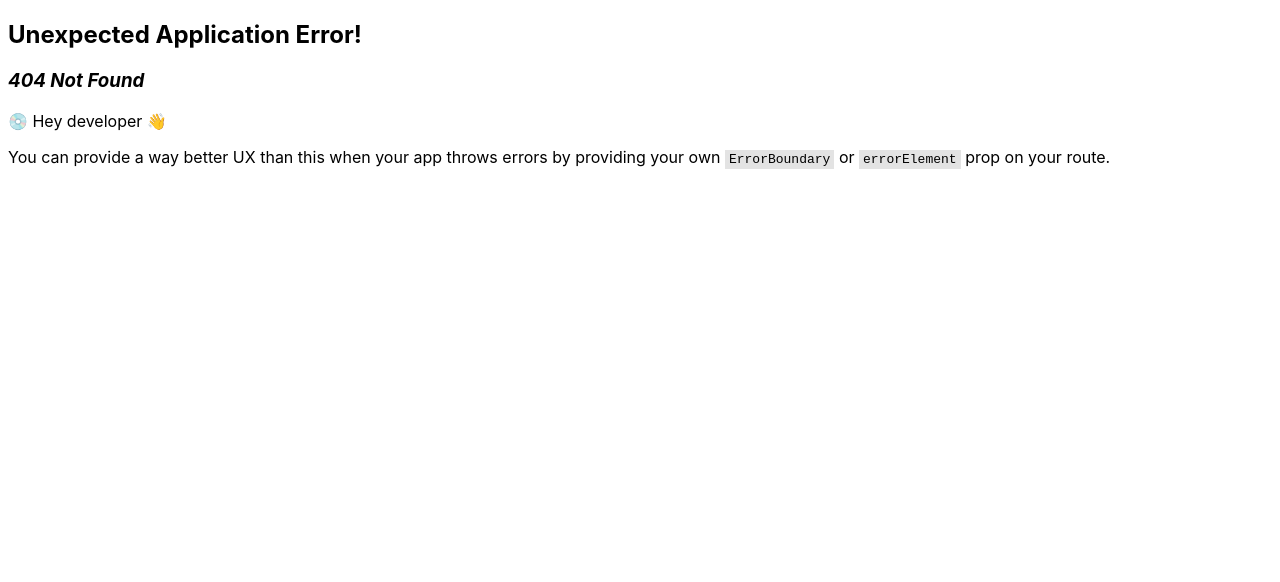
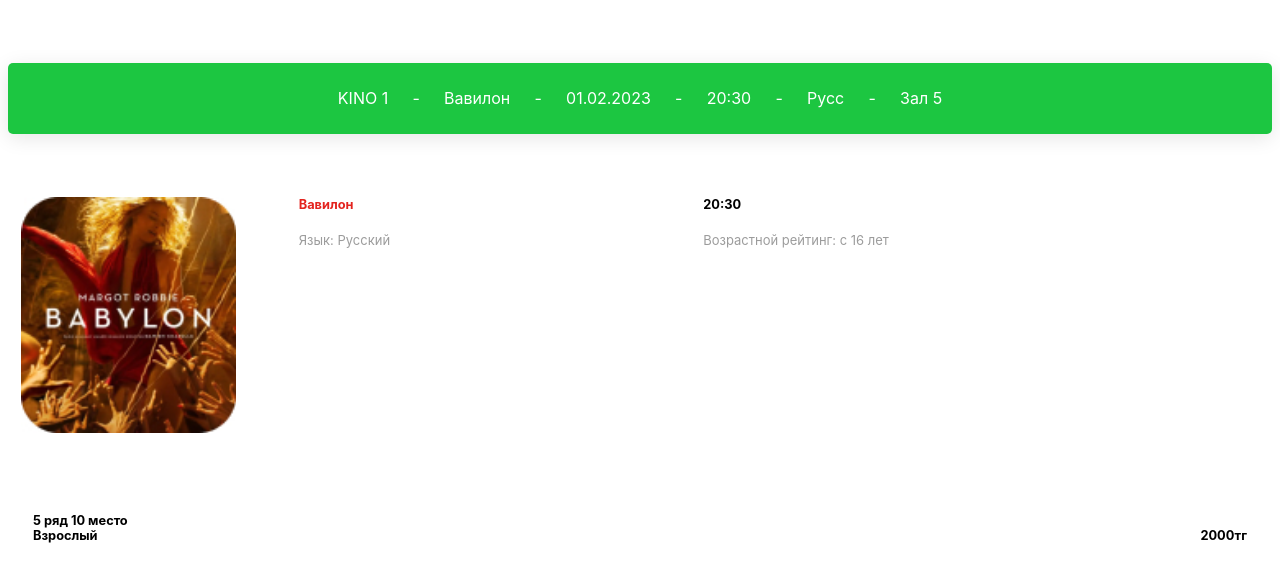
Before and after one commit to nurbolatkz/ticketbooking, a React (Create React App) app: page /test in a window 1280 px wide. Before the commit this address had no page. Shown: the top 582 px of the page. Built offline with nearby package versions, Linux system fonts and the light colour scheme.

Commit message:
added new files

```diff
--- a/src/App.js
+++ b/src/App.js
@@ -2,6 +2,7 @@ import React, {useState} from 'react';
 import {
     createBrowserRouter,
     RouterProvider,
+    redirect
 } from "react-router-dom";
 /* ------ import component ------ */
 import CinemaCardList from "./components/CinemaCardList";
@@ -9,11 +10,16 @@ import CinemaCard from "./components/CinemaCard";
 import DateOption from "./components/DateOption";
 import SnackList from "./components/SnackList.jsx";
 import Modal from "./components/Modal";
-
+import SnackPage from './components/SnackPage';
+import FilmBlock from './components/FilmBlock';
+import CinemaPlace from './components/CinemaPlace';
 import CinemaInfo from "./components/CinemaInfo";
 import FilmCardList from './components/FilmCardList';
+import SelectPlace from './components/SelectPlace';
+
 /* ------ import css ------ */
 import './styles/App.css';
+
 
 
 
@@ -28,18 +34,68 @@ function App() {
 const [cards, setCards] = useState([
 
         {id:1, address: 'KINO1', img_src: 'logo.jpg'},
-        {id:2, address: 'KINO1', img_src: 'logo.jpg'},
-        {id:3, address: 'KINO1', img_src: 'logo.jpg'},
-        {id:4, address: 'KINO1', img_src: 'logo.jpg'},
-        {id:5, address: 'KINO1', img_src: 'logo.jpg'}
+        {id:2, address: 'KINO2', img_src: 'logo.jpg'},
+        {id:3, address: 'KINO3', img_src: 'logo.jpg'},
+        {id:4, address: 'KINO4', img_src: 'logo.jpg'},
+        {id:5, address: 'KINO5', img_src: 'logo.jpg'}
 
     ])
 
     const [fcards, setFCards] = useState([
-        {id:1, film_name: 'Вавилон', times: ['20:30','21:10','21:40','22:00','00:00'],
-        lang: 'Русский', ageaccess: '16'},
-        {id:2, film_name: 'Отзвуки прошлого', times: ['22:30','23:10',
-        '23:40','00:00', '00:10'], lang: 'Русский', ageaccess: '18'},
+        {
+           id: 1,
+            movies : [
+                { id:1,
+                    film_name: 'Вавилон',
+                    date:'01.02.2023',
+                    times: ['20:30','21:10','21:40','22:00','00:00'],
+                    lang: 'Русский',
+                    ageaccess: '16'},
+                    {
+                        id:2,
+                        film_name: 'Отзвуки прошлого',
+                        date: '02.02.2023',
+                        times: ['22:30','23:10', '23:40','00:00', '00:10'],
+                        lang: 'Русский',
+                        ageaccess: '18'
+                    }
+
+            ]
+        },
+        {
+           id: 2,
+            movies: [
+                { id:1,
+                    film_name: 'Вавилон',
+                    date:'01.02.2023',
+                    times: ['20:30','21:10','21:40','22:00','00:00'],
+                    lang: 'Русский',
+                    ageaccess: '16'},
+                    {
+                        id:2,
+                        film_name: 'Отзвуки прошлого',
+                        date: '02.02.2023',
+                        times: ['22:30','23:10', '23:40','00:00', '00:10'],
+                        lang: 'Русский',
+                        ageaccess: '18'
+                    },
+                    { id:3,
+                        film_name: 'Вавилон',
+                        date:'01.02.2023',
+                        times: ['20:30','21:10','21:40','22:00','00:00'],
+                        lang: 'Русский',
+                        ageaccess: '16'},
+                        {
+                            id:4,
+                            film_name: 'Отзвуки прошлого',
+                            date: '02.02.2023',
+                            times: ['22:30','23:10', '23:40','00:00', '00:10'],
+                            lang: 'Русский',
+                            ageaccess: '18'
+                        }
+            ]
+        }
+
     ])
 
 
@@ -101,6 +157,7 @@ const [cards, setCards] = useState([
     const selectDayOption = (day) => {
         setSelectedDay(day);
         console.log(selectedDay);
+        redirect('/cinemas');
     }
 
     const router = createBrowserRouter([
@@ -112,9 +169,25 @@ const [cards, setCards] = useState([
                     <Modal active={isModalActive} setActive={setIsModalActive}>
                         <DateOption setActiveModal={setIsModalActive} selectDay={selectDayOption}></DateOption>
                     </Modal>
+                </>,
+        },
+        {
+            path: "/cinemas/:cinemaId/movies",
+            element:
+                <>
+                    <FilmCardList fcards = {fcards}></FilmCardList>
                 </>
-
         },
+        {
+         path: "/test",
+         element:
+         <>
+            <SnackPage></SnackPage>
+            <FilmBlock></FilmBlock>
+            <CinemaPlace></CinemaPlace>
+            {/* <SelectPlace></SelectPlace> */}
+         </>
+        }
     ]);
 
 
--- /dev/null
+++ b/src/components/CinemaPlace.jsx
@@ -0,0 +1,22 @@
+import React from 'react';
+import CinemaInfo from './CinemaInfo';
+import FilmCardList from "./FilmCardList";
+
+
+const CinemaPlace = ({props}) => {
+    return (
+        <div className='cinemaPlaceBody'>
+            <div className='selectedElements'>
+                <div className='leftSide'>
+                    <span>5 ряд 10 место</span><br></br>
+                    <span>Взрослый</span>
+                </div>
+                <div className='rightSide'>
+                    <span >2000тг</span>
+                </div>
+            </div>
+        </div>
+    )
+}
+
+export default CinemaPlace;
--- /dev/null
+++ b/src/components/FilmBlock.jsx
@@ -0,0 +1,24 @@
+import React from 'react';
+import CinemaInfo from './CinemaInfo';
+import FilmCardList from "./FilmCardList";
+
+const FilmBlock = ({props}) => {
+    return(
+        <div className='filmBlockBody'>
+            <div className='filmInfoBody'>
+                <img className='filmImage' src='/imgs/babylon.jpg'></img>
+                   <div className='filmInfoBlockOne'>
+                        <span className='filmName'>Вавилон</span><br></br>
+                        <span className='filmLang'>Язык: Русский</span>
+                   </div>
+                   <div className='filmInfoBlockTwo'>
+                        <span className='filmTime'>20:30</span><br></br>
+                        <span className='filmAgeAccess'>Возрастной рейтинг: с 16 лет</span>
+                   </div>
+            </div>
+        </div>
+    )
+}
+
+
+export default FilmBlock;
--- /dev/null
+++ b/src/components/SelectPlace.jsx
@@ -0,0 +1,38 @@
+// import React from 'react';
+// import CinemaInfo from './CinemaInfo';
+// import FilmCardList from "./FilmCardList";
+
+// const SelectPlace = ({props}) => {
+//     return (
+//         <div className='seatBody'>
+//             <div className='seats-container'>
+
+//             </div>
+//         </div>
+//     )
+// }
+
+// const Places = (row, col, booked) => {
+//     this.row = row;
+//     this.col = col;
+//     this.booked = booked;
+// }
+// seatsObjArr = [];
+
+// for(let i = 0; i < 13; i++){
+//     for(j = 0; j < 8; j++){
+//         seatsObjArr.push(new Places(i, j, false));
+//     }
+// }
+
+// console.log(seatsObjArr);
+
+// seatsObjArr.array.forEach(seat => {
+//     const seatDiv = document.createElement('div');
+//     seatDiv.classList.add('seat');
+//     seatDiv.classList.add('row-${seat.row}');
+//     seatDiv.classList.add('row-${seat.col}');
+
+//     seatsContainer.appendChild(seatDiv);
+// });
+// export default SelectPlace;
--- /dev/null
+++ b/src/components/SnackPage.jsx
@@ -0,0 +1,26 @@
+import React from 'react';
+import CinemaInfo from './CinemaInfo';
+import FilmCardList from "./FilmCardList";
+
+
+const SnackPage = ({props}) => {
+    return (
+        <div className='selectedBody'>
+            <div className='selected'>
+                <span>KINO 1</span>
+                <span>-</span>
+                <span>Вавилон</span>
+                <span>-</span>
+                <span>01.02.2023</span>
+                <span>-</span>
+                <span>20:30</span>
+                <span>-</span>
+                <span>Русс</span>
+                <span>-</span>
+                <span>Зал 5</span>
+            </div>
+        </div>
+    )
+}
+
+export default SnackPage;
--- a/src/styles/App.css
+++ b/src/styles/App.css
@@ -12,7 +12,23 @@
 body {
     font-family: Inter, sans-serif;
 }
-
+/* For Seats */
+.seatBody{
+    display: flex;
+    flex-direction: column;
+    justify-content: center;
+    align-items: center;
+}
+#seats-container{
+    display: grid;
+    grid-template-columns: repeat(13, 110px);
+    grid-template-rows: repeat(8,110px);
+}
+.seat{
+    height: 102px;
+    width: 100px;
+    background-color: grey;
+}
 /* Float four columns side by side */
 /* ----------------------------------------- start of desktop screen styles  -------------------------*/
 .column {
@@ -59,7 +75,88 @@ body {
     display: table;
     clear: both;
 }
+/* Style for the CinemaPlace */
+.cinemaPlaceBody{
+    margin-top: 30%;
+    margin-inline: 1%;
+    font-size: 80%;
+}
+.selectedElements{
+    font-weight: bold;
+    margin-inline: 1%;
+}
+.leftSide span{
+    float: left;
+}
+.leftSide{
 
+}
+.rightSide{
+
+    float: right;
+}
+/* Style for the film block */
+.filmBlockBody{
+    margin-top: 5%;
+    width: 100%;
+    text-align:start;
+}
+.filmImage{
+    margin-inline-start: 1%;
+    margin-inline-end: 5%;
+    width: 17%;
+    float: left;
+
+}
+
+.filmInfoBlockOne{
+    width: 25%;
+    float: left;
+    display: grid;
+}
+.filmInfoBlockTwo{
+    width: 45%;
+    float: right;
+    display: grid;
+
+}
+.filmTime{
+    font-size: 80%;
+    font-weight: bold;
+}
+.filmAgeAccess, .filmLang{
+    font-size: small;
+    color: #9C9C9C;
+}
+.filmName{
+    color: #E3231E;
+    font-weight: bold;
+    font-size: 80%;
+}
+
+
+
+/* Style for the green component */
+.selectedBody{
+    text-align: center;
+    width: 100%;
+
+}
+.selectedBody span{
+    padding: 1%;
+    color: white;
+    display: inline;
+}
+.selected{
+    width: 100%;
+    background: #1CC641;
+    text-align: center;
+    padding: 2%;
+    box-shadow: 0px 4px 20px rgba(0, 0, 0, 0.1);
+    border-radius: 5px;
+    font-weight: 400;
+    margin-top: 5%;
+}
 /* Style the counter cards */
 .card {
     width: 338px;
@@ -130,49 +227,41 @@ body {
 
 
 .suggest-date-container {
+    width: 100%;
+    height: 100%;
     position: relative;
-    width: 80%;
-    top: 150%;
-    margin: 0 auto;
-    padding-top: 107px;
     background: #F8F8F8;
     box-shadow: 0px 6px 85px rgba(0, 0, 0, 0.15);
-    border-radius: 109px;
-    padding-bottom: 200px;
+    border-radius: 30px;
 
 }
 
 .suggest-title {
-    margin-bottom: 69px;
+
     font-family: 'Inter';
-    font-style: normal;
-    font-weight: 700;
-    font-size: 36px;
-    line-height: 44px;
+    font-weight: 900;
+    font-size: 150%;
     text-align: center;
     text-transform: uppercase;
     color: #000000;
 }
 
 .date-block {
-    position: relative;
-    margin: 32px 105px 50px 122px;
-    height: 171px;
-    border-radius: 30px;
+    text-align: left;
+    margin-inline: 10%;
+    border-radius: 15px;
     box-shadow: 0px 4px 20px rgba(0, 0, 0, 0.1);
-    padding-top: 10px;
-    padding-left: 30px;
+
 }
 
 .date-block h5 {
-    height: 44px;
-    width: 276px;
+    padding: 5%;
+    height: 5%;
+    width: 100%;
     font-family: 'Inter';
-    font-style: normal;
     font-weight: 600;
-    font-size: 36px;
-    line-height: 44px;
-    margin-left: 95px;
+    font-size: 100%;
+    margin-left: 6%;
     color: #FFFFFF;
 
 }
@@ -296,52 +385,7 @@ body {
 }
 
 
-.suggest-date-container {
-    position: relative;
-    width: 90%;
-    top: 150%;
-    margin: 0 auto;
-    background: #F8F8F8;
-    box-shadow: 0px 6px 85px rgba(0, 0, 0, 0.15);
-    border-radius: 109px;
-    padding-bottom: 200px;
 
-}
-
-.suggest-title {
-    margin-bottom: 69px;
-    font-family: 'Inter';
-    font-style: normal;
-    font-weight: 700;
-    font-size: 36px;
-    line-height: 44px;
-    text-align: center;
-    text-transform: uppercase;
-    color: #000000;
-}
-
-.date-block {
-    position: relative;
-    margin: 32px 105px 50px 122px;
-    height: 171px;
-    border-radius: 30px;
-    box-shadow: 0px 4px 20px rgba(0, 0, 0, 0.1);
-    padding-top: 10px;
-    padding-left: 30px;
-}
-
-.date-block h5 {
-    height: 44px;
-    width: 276px;
-    font-family: 'Inter';
-    font-style: normal;
-    font-weight: 600;
-    font-size: 36px;
-    line-height: 44px;
-    margin-left: 95px;
-    color: #FFFFFF;
-
-}
 
 #today {
     background: #FFB800;
@@ -551,55 +595,7 @@ body {
         text-align: center;
     }
 
-    .suggest-date-container {
-        position: relative;
-        width: 86%;
-        margin: 0 auto;
-        padding-top: 30px;
-        padding-left: 0;
-        padding-right: 0;
-        background: #F8F8F8;
-        box-shadow: 0px 6px 27px rgba(0, 0, 0, 0.15);
-        border-radius: 33px;
-        padding-bottom: 60px;
 
-    }
-
-    .suggest-title {
-        margin-bottom: 25px;
-        font-family: 'Inter';
-        font-style: normal;
-        font-weight: 700;
-        font-size: 24px;
-        line-height: 24px;
-        text-align: center;
-        text-transform: uppercase;
-        color: #000000;
-    }
-
-    .date-block {
-        position: relative;
-        margin: 0 auto;
-        height: 100px;
-        margin-bottom: 30px;
-        border-radius: 15px;
-        box-shadow: 0px 4px 6px rgba(0, 0, 0, 0.1);
-        padding-left: 10px;
-        width: 90%;
-
-    }
-
-    .date-block h5 {
-        font-family: 'Inter';
-        font-style: normal;
-        font-weight: 600;
-        font-size: 24px;
-        line-height: 23px;
-        color: #FFFFFF;
-        margin-top: 20px;
-        margin-left: 10px;
-
-    }
 }
 /*!------------------------------------ end for mobile size screen ------------------------------------------- */
 
@@ -680,56 +676,6 @@ body {
     }
 
 
-    .suggest-date-container {
-        position: relative;
-        width: 86%;
-        margin: 0 auto;
-        padding-top: 30px;
-        padding-left: 0;
-        padding-right: 0;
-        background: #F8F8F8;
-        box-shadow: 0px 6px 27px rgba(0, 0, 0, 0.15);
-        border-radius: 33px;
-        padding-bottom: 60px;
-
-    }
-
-    .suggest-title {
-        margin-bottom: 25px;
-        font-family: 'Inter';
-        font-style: normal;
-        font-weight: 700;
-        font-size: 24px;
-        line-height: 24px;
-        text-align: center;
-        text-transform: uppercase;
-        color: #000000;
-    }
-
-    .date-block {
-        position: relative;
-        margin: 0 auto;
-        height: 150px;
-        width: 90%;
-        margin-bottom: 30px;
-        border-radius: 15px;
-        box-shadow: 0px 4px 6px rgba(0, 0, 0, 0.1);
-        padding-left: 10px;
-
-
-    }
-
-    .date-block h5 {
-        font-family: 'Inter';
-        font-style: normal;
-        font-weight: 600;
-        font-size: 36px;
-        line-height: 23px;
-        color: #FFFFFF;
-        margin-top: 50px;
-        margin-left: 10px;
-
-    }
 }
 
 /*!--------------------------------------------- end tablet size screen styles ! --------------------------------------------------------- */
```
Also changed, not shown: src/components/DateOption.jsx (+11 -3 lines), src/components/FilmCardList.jsx (+24 -4 lines), public/imgs/babylon.jpg (added).
